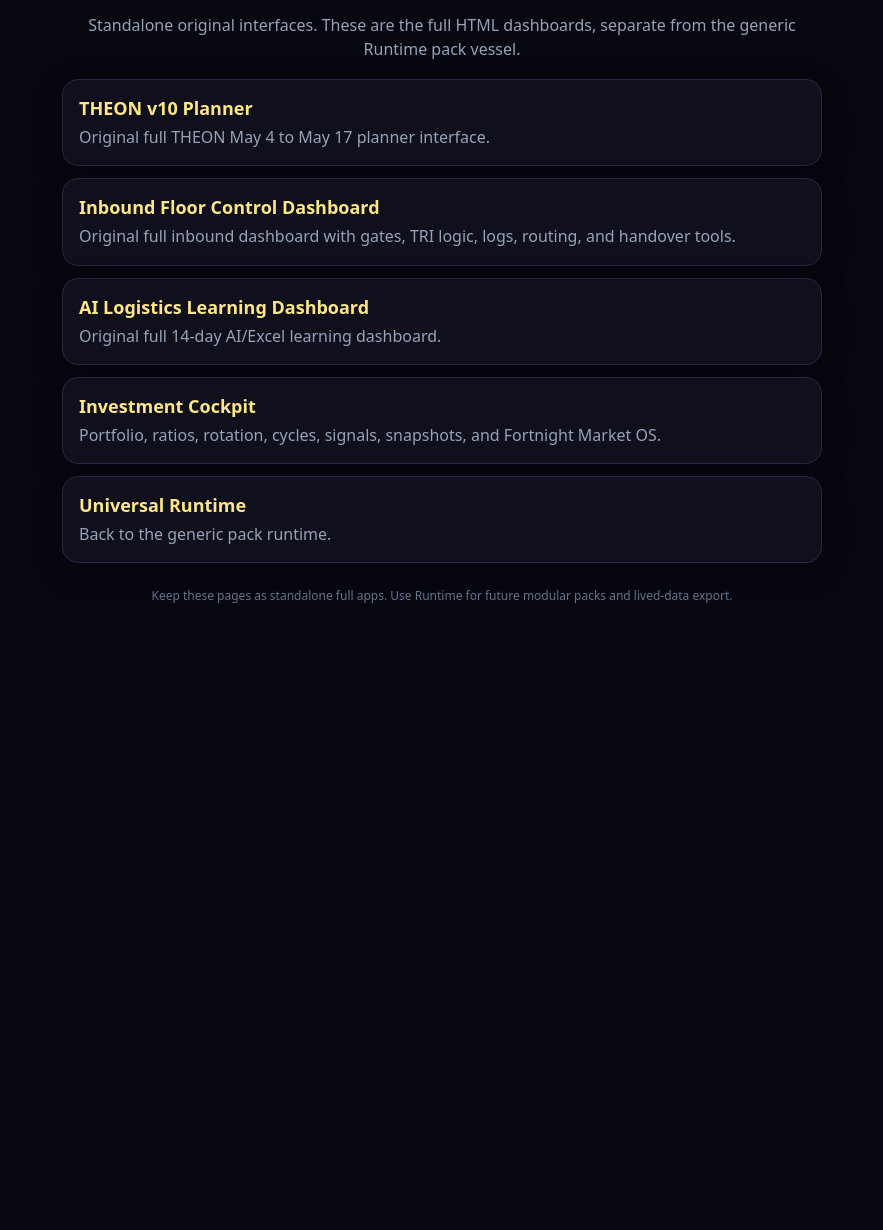
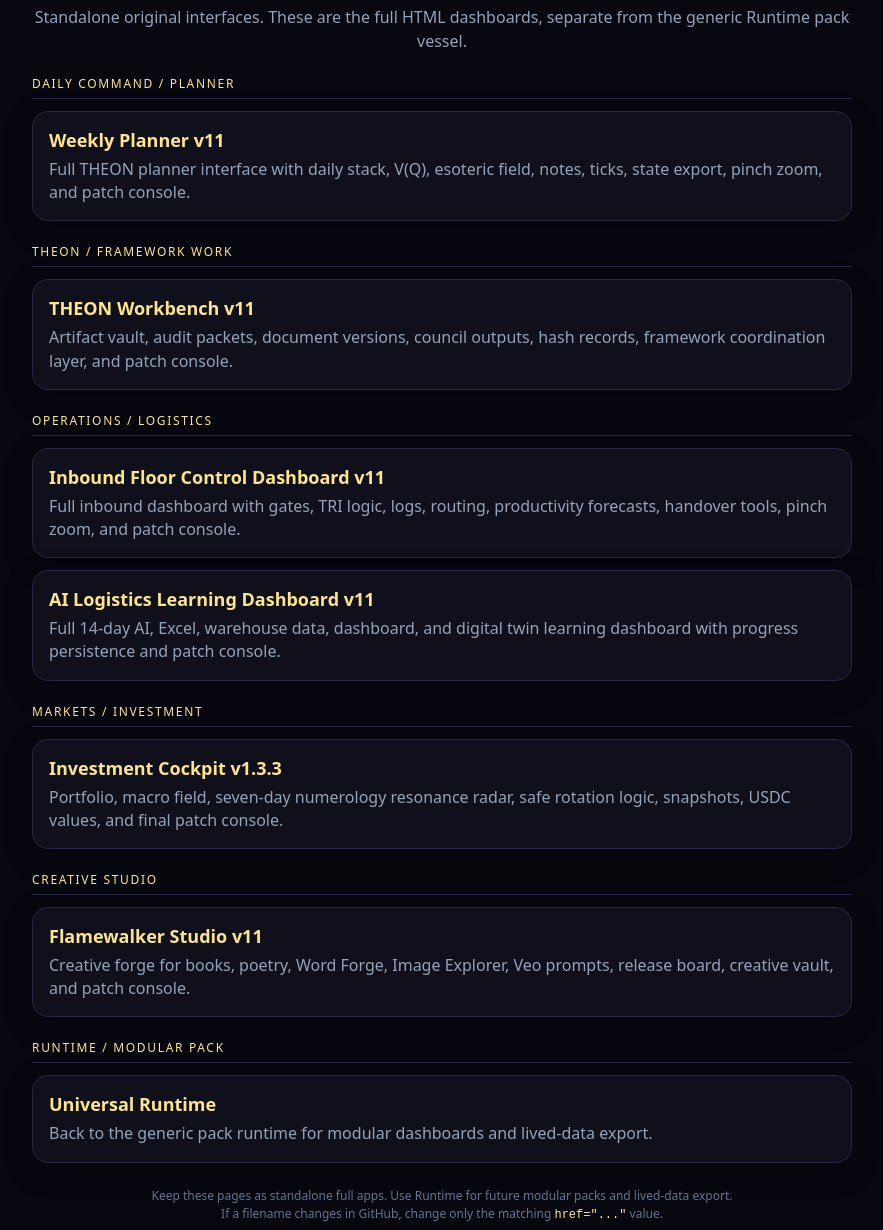
Before and after one commit to manuelruiferreira-byte/flamewalker-runtime, a plain HTML site: page full-dashboards.html in a window 1280 px wide. Shown: the part 70-1300 px from the top of the page, without its empty margins (198-1081 px from the left). Before the commit the page ends 800 px from the top, so only its background shows below. Drawn offline with Linux system fonts and the light colour scheme.

Commit message:
Update full-dashboards.html

```diff
--- a/full-dashboards.html
+++ b/full-dashboards.html
@@ -2,22 +2,140 @@
 <html lang="en">
 <head>
 <meta charset="utf-8">
-<meta name="viewport" content="width=device-width,initial-scale=1">
+<meta name="viewport" content="width=device-width,initial-scale=1,user-scalable=yes,maximum-scale=5">
 <title>Flamewalker Full Dashboards</title>
 <style>
-*{box-sizing:border-box}body{margin:0;background:#070710;color:#e2e8f0;font-family:system-ui,-apple-system,BlinkMacSystemFont,"Segoe UI",sans-serif;min-height:100vh;padding:18px}.wrap{max-width:760px;margin:0 auto}h1{text-align:center;color:#B8860B;letter-spacing:.08em;font-size:24px}.sub{text-align:center;color:#94a3b8;line-height:1.5;margin-bottom:18px}.card{display:block;text-decoration:none;color:#e2e8f0;background:#10101c;border:1px solid #272744;border-radius:16px;padding:16px;margin:12px 0;box-shadow:0 8px 28px rgba(0,0,0,.25)}.card b{display:block;color:#fde68a;font-size:18px;margin-bottom:6px}.card span{color:#94a3b8;line-height:1.45}.footer{text-align:center;color:#64748b;font-size:12px;margin-top:24px;line-height:1.5}
+*{box-sizing:border-box}
+body{
+  margin:0;
+  background:#070710;
+  color:#e2e8f0;
+  font-family:system-ui,-apple-system,BlinkMacSystemFont,"Segoe UI",sans-serif;
+  min-height:100vh;
+  padding:18px;
+}
+.wrap{max-width:820px;margin:0 auto}
+h1{
+  text-align:center;
+  color:#B8860B;
+  letter-spacing:.08em;
+  font-size:24px;
+  margin-bottom:8px;
+}
+.sub{
+  text-align:center;
+  color:#94a3b8;
+  line-height:1.5;
+  margin-bottom:18px;
+}
+.group-title{
+  margin:22px 0 8px;
+  color:#fde68a;
+  font-size:12px;
+  letter-spacing:.14em;
+  text-transform:uppercase;
+  border-bottom:1px solid #272744;
+  padding-bottom:6px;
+}
+.card{
+  display:block;
+  text-decoration:none;
+  color:#e2e8f0;
+  background:#10101c;
+  border:1px solid #272744;
+  border-radius:16px;
+  padding:16px;
+  margin:12px 0;
+  box-shadow:0 8px 28px rgba(0,0,0,.25);
+}
+.card:hover{
+  border-color:#B8860B;
+  background:#141426;
+}
+.card b{
+  display:block;
+  color:#fde68a;
+  font-size:18px;
+  margin-bottom:6px;
+}
+.card span{
+  color:#94a3b8;
+  line-height:1.45;
+}
+.footer{
+  text-align:center;
+  color:#64748b;
+  font-size:12px;
+  margin-top:24px;
+  line-height:1.5;
+}
+code{
+  color:#fde68a;
+}
 </style>
 </head>
+
 <body>
 <div class="wrap">
+
 <h1>FLAMEWALKER FULL DASHBOARDS</h1>
-<div class="sub">Standalone original interfaces. These are the full HTML dashboards, separate from the generic Runtime pack vessel.</div>
-<a class="card" href="theon-v10.html"><b>THEON v10 Planner</b><span>Original full THEON May 4 to May 17 planner interface.</span></a>
-<a class="card" href="inbound-dashboard-full.html"><b>Inbound Floor Control Dashboard</b><span>Original full inbound dashboard with gates, TRI logic, logs, routing, and handover tools.</span></a>
-<a class="card" href="ai-logistics-learning-dashboard.html"><b>AI Logistics Learning Dashboard</b><span>Original full 14-day AI/Excel learning dashboard.</span></a>
-<a class="card" href="investment-dashboard.html"><b>Investment Cockpit</b><span>Portfolio, ratios, rotation, cycles, signals, snapshots, and Fortnight Market OS.</span></a>
-<a class="card" href="index.html"><b>Universal Runtime</b><span>Back to the generic pack runtime.</span></a>
-<div class="footer">Keep these pages as standalone full apps. Use Runtime for future modular packs and lived-data export.</div>
+
+<div class="sub">
+Standalone original interfaces. These are the full HTML dashboards, separate from the generic Runtime pack vessel.
+</div>
+
+<div class="group-title">Daily Command / Planner</div>
+
+<a class="card" href="WeeklyPlanner-v11.html">
+  <b>Weekly Planner v11</b>
+  <span>Full THEON planner interface with daily stack, V(Q), esoteric field, notes, ticks, state export, pinch zoom, and patch console.</span>
+</a>
+
+<div class="group-title">THEON / Framework Work</div>
+
+<a class="card" href="theon-workbench-V11.html">
+  <b>THEON Workbench v11</b>
+  <span>Artifact vault, audit packets, document versions, council outputs, hash records, framework coordination layer, and patch console.</span>
+</a>
+
+<div class="group-title">Operations / Logistics</div>
+
+<a class="card" href="inbound-dashboard-v11.html">
+  <b>Inbound Floor Control Dashboard v11</b>
+  <span>Full inbound dashboard with gates, TRI logic, logs, routing, productivity forecasts, handover tools, pinch zoom, and patch console.</span>
+</a>
+
+<a class="card" href="ai-logistics-learning-dashboard-V11.html">
+  <b>AI Logistics Learning Dashboard v11</b>
+  <span>Full 14-day AI, Excel, warehouse data, dashboard, and digital twin learning dashboard with progress persistence and patch console.</span>
+</a>
+
+<div class="group-title">Markets / Investment</div>
+
+<a class="card" href="investment-cockpit-v11.html">
+  <b>Investment Cockpit v1.3.3</b>
+  <span>Portfolio, macro field, seven-day numerology resonance radar, safe rotation logic, snapshots, USDC values, and final patch console.</span>
+</a>
+
+<div class="group-title">Creative Studio</div>
+
+<a class="card" href="flamewalker-studio-v11.html">
+  <b>Flamewalker Studio v11</b>
+  <span>Creative forge for books, poetry, Word Forge, Image Explorer, Veo prompts, release board, creative vault, and patch console.</span>
+</a>
+
+<div class="group-title">Runtime / Modular Pack</div>
+
+<a class="card" href="index.html">
+  <b>Universal Runtime</b>
+  <span>Back to the generic pack runtime for modular dashboards and lived-data export.</span>
+</a>
+
+<div class="footer">
+Keep these pages as standalone full apps. Use Runtime for future modular packs and lived-data export.<br>
+If a filename changes in GitHub, change only the matching <code>href="..."</code> value.
+</div>
+
 </div>
 </body>
 </html>
```
